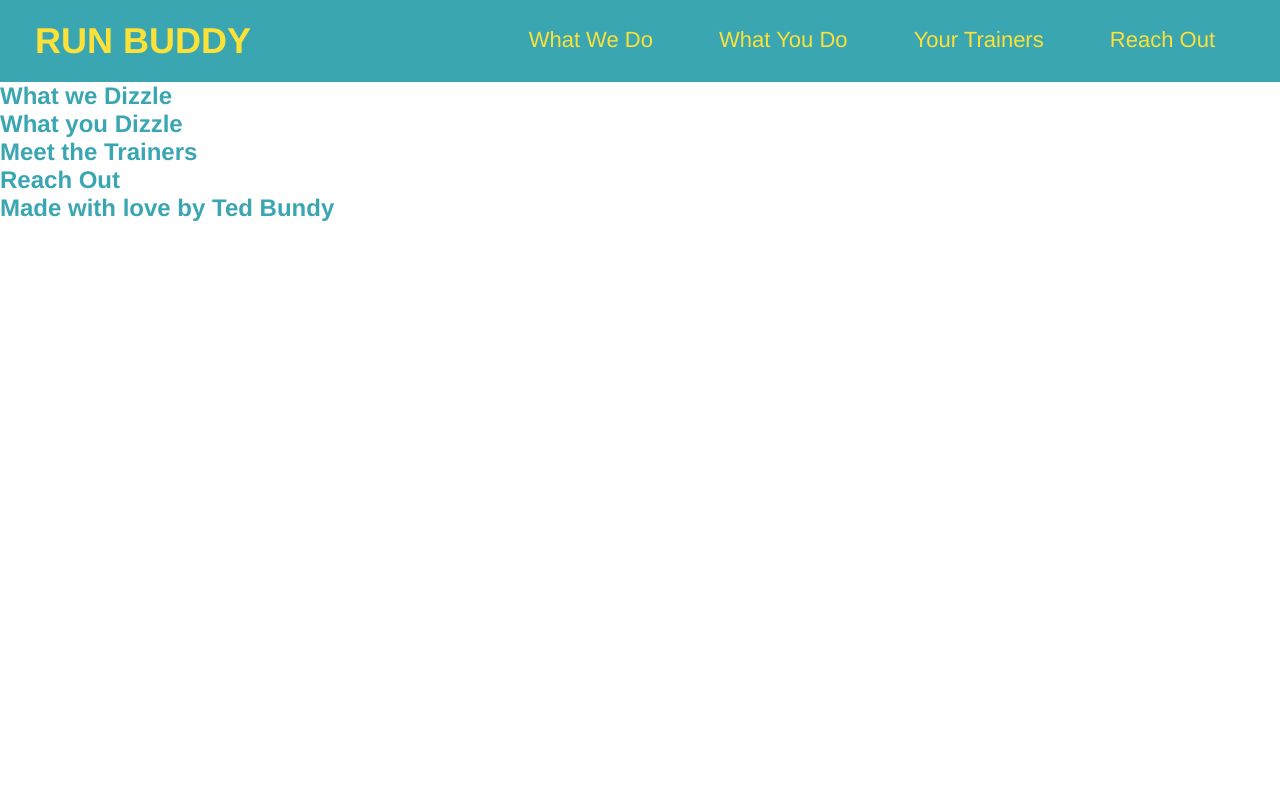
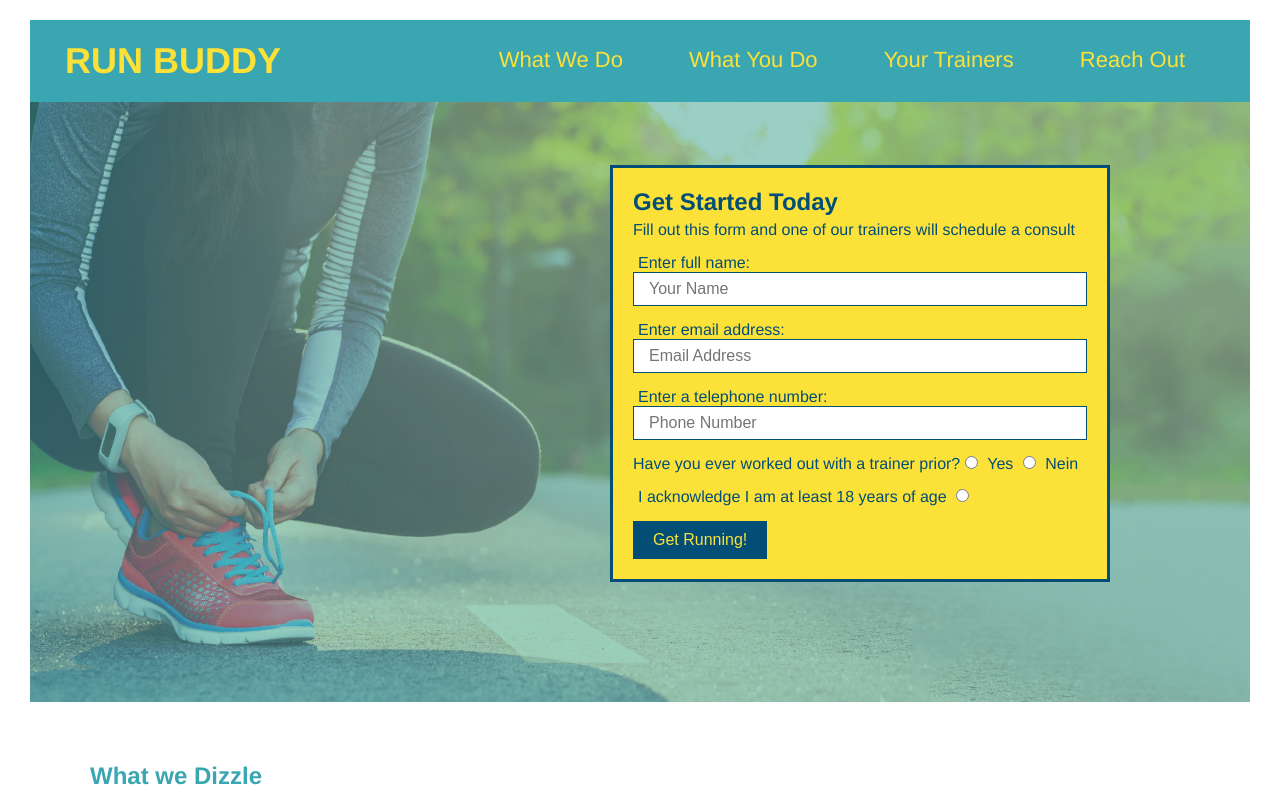
Before and after one commit to liaof/1-Run-Buddy, a plain HTML site: page index.html in a window 1280 px wide. Shown: the top 800 px of the page. Drawn offline with Linux system fonts and the light colour scheme.

Commit message:
hero panel complete

```diff
--- a/Assets/CSS/style.css
+++ b/Assets/CSS/style.css
@@ -1,11 +1,14 @@
 * {
     margin: 0;
     padding: 0;
+    box-sizing : border-box;/*used to screen align 100%width elements with padding/margins*/
+
   }
 
 body {
     font-family: Helvetica, Arial, sans-serif;
     color : #39a6b2;
+    padding : 20px 30px;
 
   }
 
@@ -41,3 +44,76 @@ header nav ul li {
     font-weight : lighter;
     font-size : 22px;
 }
+
+footer {
+    background : #fce138;
+    width : 100%;
+    padding : 20px 30px;
+
+}
+
+footer h2 {
+    display : inline;
+    color : #024e76;
+    font-size : 30px;
+}
+
+footer div {
+    float : right;
+
+}
+
+section {
+    padding : 60px;
+}
+.hero {
+
+    height : 600px;
+    background-image : url("../images/hero-bg.jpg");/*must go to projects folder to go back down images folder*/
+    background-size :cover;
+    background-position :center;
+    position :relative;
+}
+
+.heroform {
+    background-color : #fce138;
+    padding : 20px;
+    width : 500px;
+    color : #024e76;
+    border : solid 3px #024e76;
+    position : absolute;
+    bottom : 120px;
+    right : 140px;
+}
+
+.heroform h3{
+    font-size : 24px;
+    margin : 0;
+}
+
+.heroform p {
+    margin : 5px 0 15px 0;
+}
+
+.forminput {
+    border : 1px solid #024e76;
+    display : block;
+    padding : 7px 15px;
+    font-size : 16px;
+    color : #024e76;
+    width : 100%;
+    margin-bottom : 15px;
+}
+
+.heroform label {
+    margin : 0 5px;
+}
+
+.heroform button {
+    color : #fce138;
+    background-color : #024e76;
+    border : none;
+    padding : 10px 20px;
+    font-size : 16px;
+
+}
--- a/index.html
+++ b/index.html
@@ -27,8 +27,35 @@
                     </li>
                 </ul>
             </nav>
+        </header>
 
-        </header>
+        <!--hero-->
+        <section class = "hero">
+            <div class = "heroform">
+                <h3>Get Started Today</h3>
+                <p>Fill out this form and one of our trainers will schedule a consult</p>
+                <form>
+                    <label for = "name">Enter full name:</label>
+                    <input type = "text" placeholder = "Your Name" name = "name" id = "name" class = "forminput"/>
+                    <label for="email">Enter email address:</label>
+                    <input type="email" placeholder="Email Address" name="email" id="email" class = "forminput"/>
+                    <label for="phone">Enter a telephone number:</label>
+                    <input type="tel" placeholder="Phone Number" name="phone" id="phone" class = "forminput"/>
+                        <p>
+                            Have you ever worked out with a trainer prior?
+                            <input type = "radio" name = "trainer-confirm" id = "trainer-yes"/>
+                            <label for = "trainer-yes">Yes</label>
+                            <input type = "radio" name = "trainer-confirm" id = "trainer-no"/>
+                            <label for = "trainer-no">Nein</label>
+                        </p>
+                        <p>
+                            <label for = "age">I acknowledge I am at least 18 years of age</label>
+                            <input type = "radio" name = "age" id = "age"/>
+                        </p>
+                        <button type = "submit">Get Running!</button>
+                </form>
+            </div>
+        </section>
 
         <section>
             <h2>What we Dizzle</h2>
@@ -48,6 +75,11 @@
 
         <footer>
             <h2>Made with love by Ted Bundy</h2>
+            <div>
+                <a href= "#">Read our Privacy Policy</a>
+                <br>
+                &copy; 2019 Run Buddy, Inc.
+            </DIV>
         </footer>
     </body>
 </html>
```
Also changed, not shown: Assets/Images/hero-bg.jpg (added).
